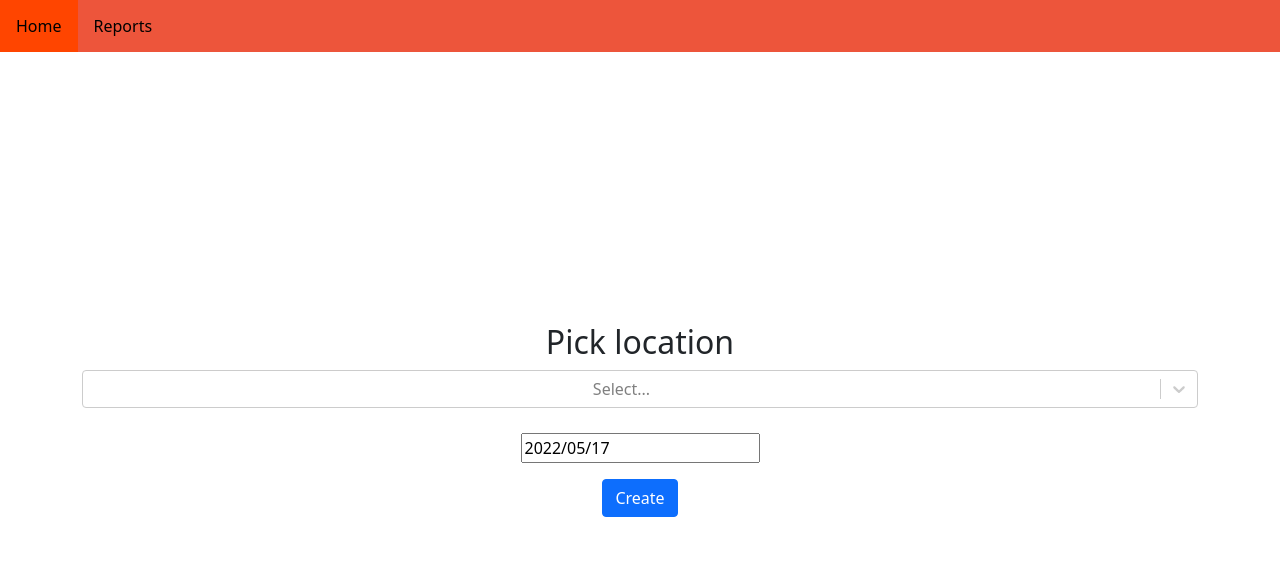
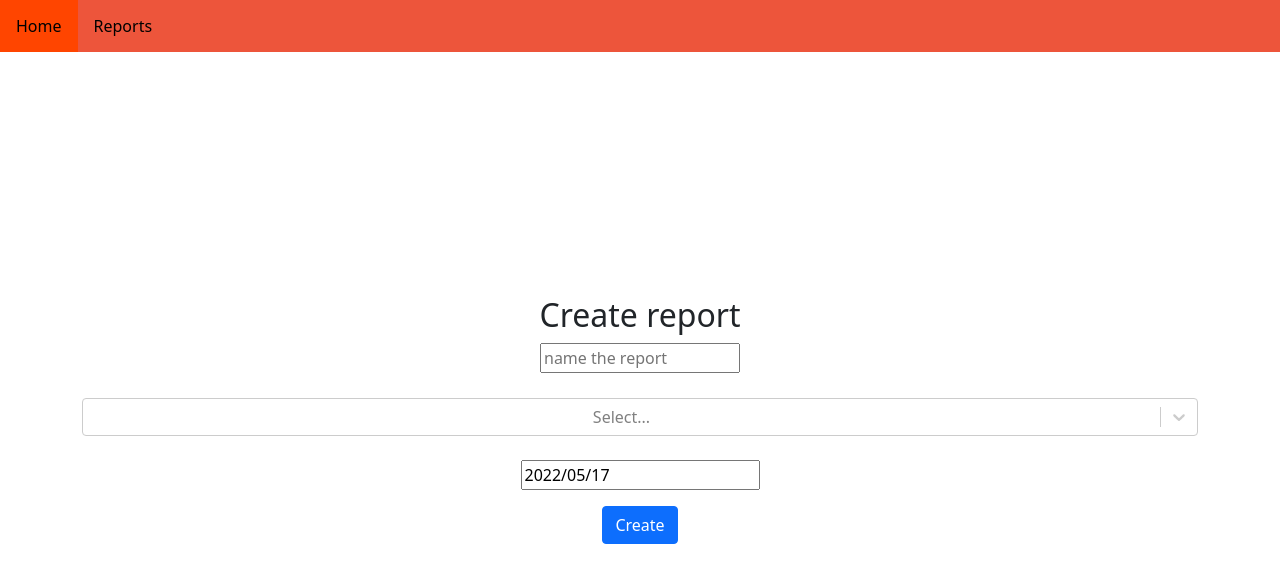
Before and after one commit to Janussr/Papp_insights_frontend, a React (Create React App) app: page /createreport in a window 1280 px wide. Shown: the top 582 px of the page. Built offline with nearby package versions, Linux system fonts and the light colour scheme; no server answers.

Commit message:
create report in progress

```diff
--- a/src/components/CreateReport.js
+++ b/src/components/CreateReport.js
@@ -9,13 +9,21 @@ import { v1 as uuid } from "uuid";
 const URL = apiUtils.getUrl()
 
 const CreateReport = () => {
-  const [report, setReport] = useState({});
+  const [report, setReport] = useState({ report_name: "" });
   const [statusMessage, setStatusMessage] = useState("");
   const [parkingAreas, setParkingAreas] = useState([]);
   const [selectedParkingAreas, setSelectedParkingAreas] = useState([]);
+  const [startDate, setStartDate] = useState(new Date());
 
-  const [startDate, setStartDate] = useState(new Date());
-  console.log(startDate.getUTCFullYear(), startDate.getUTCMonth() + 1, startDate.getUTCDate())
+  // startDate.getUTCFullYear(), startDate.getUTCMonth() + 1, startDate.getUTCDate()
+  const year = startDate.getUTCFullYear()
+  const month = startDate.getUTCMonth() + 1
+  const date = startDate.getUTCDate()
+  const selectedDate = year.toString() + "-" + month.toString() + "-" + date.toString()
+
+  const handleInput = (event) => {
+    setReport({ ...report, [event.target.id]: event.target.value })
+  }
 
 
   const handleChange = (e) => {
@@ -41,21 +49,14 @@ const CreateReport = () => {
     getParkingArea();
   }, [setParkingAreas]);
 
-  const addParkingArea = () => {
-    selectedParkingAreas.push({})
-    setSelectedParkingAreas(selectedParkingAreas)
-  }
 
   const createReport = async () => {
     try {
-      await axios.post(URL + "/report", {
-        id: uuid,
-        report_name: report.report_name
-        //parking_areas:
-        [
-          "string"
-        ],
-        "date": "string"
+      await axios.post(URL + "report", {
+        id: uuid(),
+        report_name: report.report_name,
+        parking_areas: selectedParkingAreas,
+        date: selectedDate
       }
       )
       setStatusMessage('Report created successfully')
@@ -64,32 +65,35 @@ const CreateReport = () => {
     }
   }
 
-
   return (
     <div className="center">
 
       <p>{statusMessage}</p>
-      <h2>Pick location</h2>
+      <h2>Create report</h2>
+
 
       <div className="centerContent container">
+
+        <form className="SelectInput" onChange={handleInput}>
+          <input className="inputField" id="report_name" type="text" placeholder="name the report"></input>
+        </form>
+
         <Select
           onChange={handleChange}
           isMulti
           name="parkingAreas"
           options={options}
           className="basic-multi-select"
-          classNamePrefix="select"
-        />
-      </div>
+          classNamePrefix="select" />
 
-      <form className="date">
+        <br></br>
         <DatePicker
           dateFormat="yyyy/MM/dd"
           selected={startDate}
           onChange={(date) => setStartDate(date)} />
+      </div>
+      <button onClick={createReport} className="btn btn-primary mt-3">Create</button>
 
-        <button onClick={createReport} className="btn btn-primary mt-3">Create</button>
-      </form>
 
     </div>
   )
--- a/src/index.css
+++ b/src/index.css
@@ -139,3 +139,8 @@ ul {
   border-color: red;
   width: 100px
 }
+
+.inputField{
+  margin-bottom: 25px;
+  width: 200px;
+}
```
